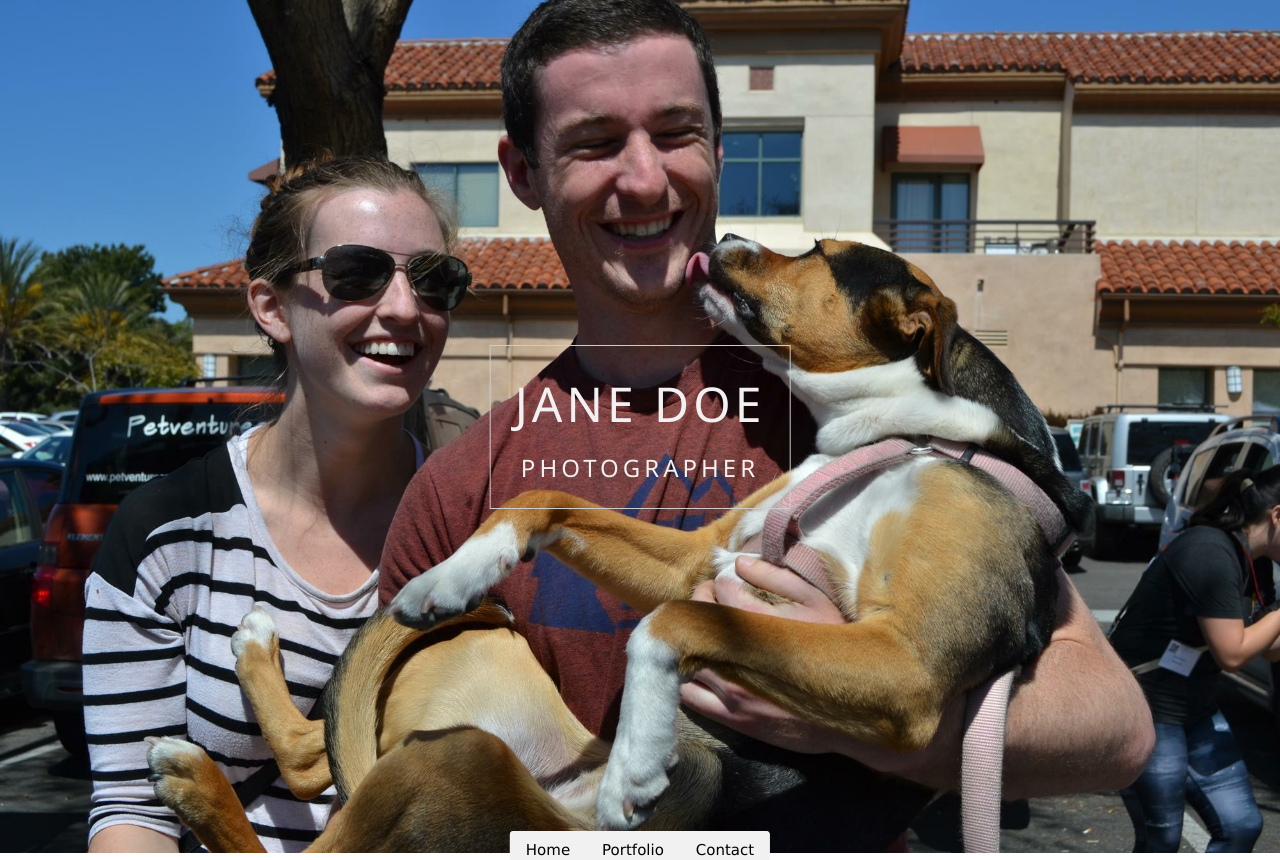
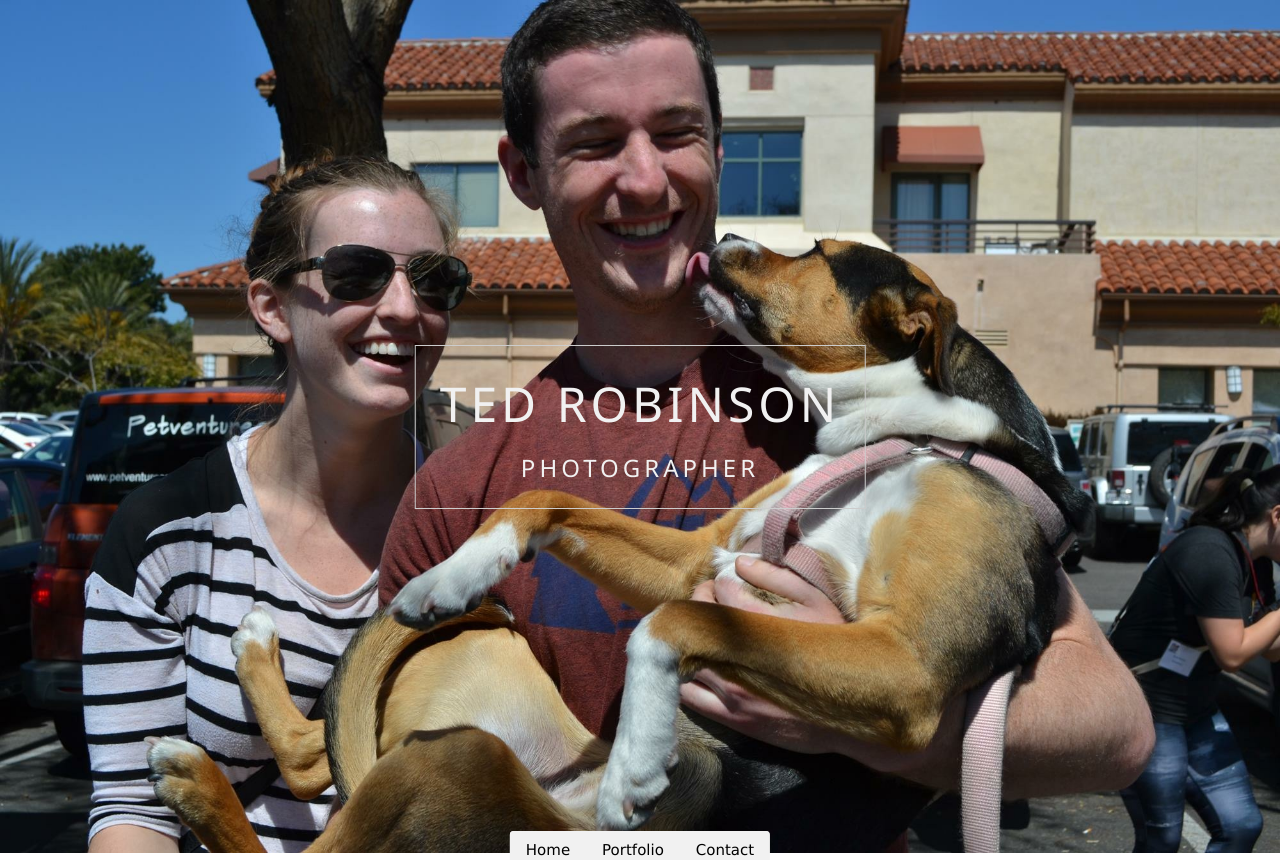
Before and after one commit to Sarulian/sarulian-website, a Flask app: page /daisy in a window 1280 px wide. Shown: the top 860 px of the page. Run offline with Flask 2, Linux system fonts and the light colour scheme.

Commit message:
stuff (i know im being lazy)

```diff
--- a/templates/daisy.html
+++ b/templates/daisy.html
@@ -4,14 +4,15 @@
 <meta charset="UTF-8">
 <meta name="viewport" content="width=device-width, initial-scale=1">
 <link rel="stylesheet" href="https://www.w3schools.com/w3css/4/w3.css">
+
 <body>
 
 <!-- Header -->
 <header class="w3-display-container w3-content w3-center" style="max-width:1500px">
   <img class="w3-image" src="/static/daisy1.jpg" alt="Me" width="1500" height="600">
   <div class="w3-display-middle w3-padding-large w3-border w3-wide w3-text-light-grey w3-center">
-    <h1 class="w3-hide-medium w3-hide-small w3-xxxlarge">JANE DOE</h1>
-    <h5 class="w3-hide-large" style="white-space:nowrap">JANE DOE</h5>
+    <h1 class="w3-hide-medium w3-hide-small w3-xxxlarge">TED ROBINSON</h1>
+    <h5 class="w3-hide-large" style="white-space:nowrap">RACHAEL DONOVAN</h5>
     <h3 class="w3-hide-medium w3-hide-small">PHOTOGRAPHER</h3>
   </div>
 
```
